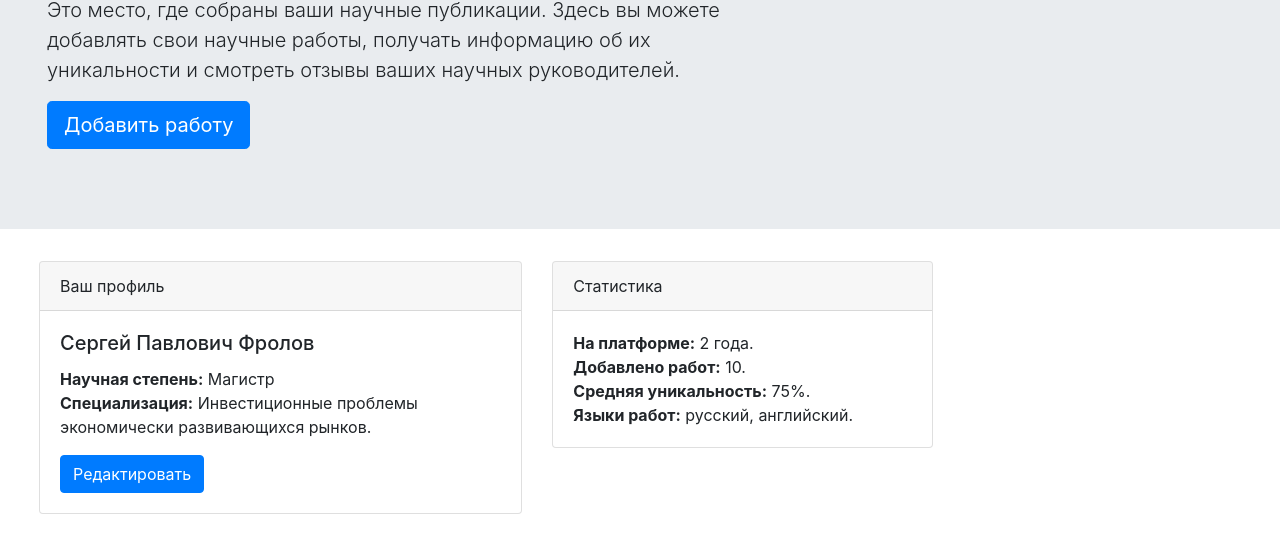
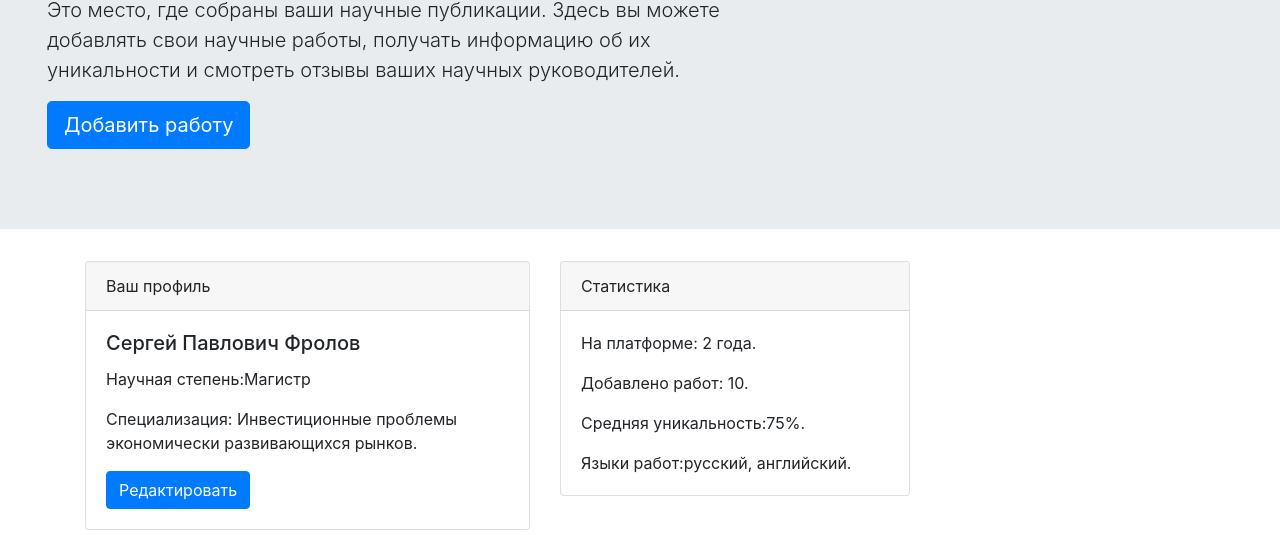
Before and after one commit to antonepifanov/Bootstrap_ex, a plain HTML site: page index.html in a window 1280 px wide. Shown: the part 200-735 px from the top of the page. Drawn offline with nearby package versions, Linux system fonts and the light colour scheme.

Commit message:
Секция карточек без стилей текста

```diff
--- a/index.html
+++ b/index.html
@@ -4,12 +4,12 @@
 	<meta charset="UTF-8">
 	<meta name="viewport" content="width=device-width, initial-scale=1, shrink-to-fit=no">
 	<title>Домашка Bootstrap</title>
-	<link rel="stylesheet" href="vendor/css/bootstrap.min.css">
+	<link rel="stylesheet" href="https://cdn.jsdelivr.net/npm/bootstrap@4.5.3/dist/css/bootstrap.min.css" integrity="sha384-TX8t27EcRE3e/ihU7zmQxVncDAy5uIKz4rEkgIXeMed4M0jlfIDPvg6uqKI2xXr2" crossorigin="anonymous">
   <link rel="stylesheet" type="text/css" href="style.css">
 </head>
 <body>
  <header>
-    <nav class="navbar navbar-expand-md navbar-dark bg-dark">
+    <nav class="navbar navbar-expand-sm navbar-dark bg-dark">
       <a class="navbar-brand" href="#">НЛК</a>
       <button class="navbar-toggler" type="button" data-toggle="collapse" data-target="#navbarText" aria-controls="navbarText" aria-expanded="false" aria-label="Toggle navigation">
         <span class="navbar-toggler-icon"></span>
@@ -44,38 +44,41 @@
       </div>
     </section>
   </header>
-  <main class="w-100  px-sm-4">
-    <div class="container-fluid   ">
-      <div class="row ">
-        <section class="col col-sm-7 col-md-5">
-          <div class="card mb-4">
+  <main>
+    <section class="prof-card">
+      <div class="container-sm container-lg container-xl">
+        <div class="row">
+          <div class="col-md-7 col-lg-5 w-100">
+            <div class="card">
               <div class="card-header">
                 Ваш профиль
               </div>
               <div class="card-body">
                 <h5 class="card-title">Сергей Павлович Фролов</h5>
-              <p class="card-text"><b>Научная степень:</b> Магистр<br><b>Специализация:</b> Инвестиционные проблемы экономически развивающихся рынков.</p>
+                <p class="card-text">Научная степень:Магистр</p>
+                <p class="card-text">Специализация: Инвестиционные проблемы экономически развивающихся рынков.</p>
                 <a href="#" class="btn btn-primary">Редактировать</a>
               </div>
             </div>
-        </section>
-        <section class="col col-sm-5 col-md-4">
-          <div class="card mb-4">
+          </div>
+          <section class="col-md-5 col-lg-4">
+            <div class="card">
               <div class="card-header">
                 Статистика
               </div>
               <div class="card-body">
-              <p class="card-text">
-              <b>На платформе:</b> 2 года.
-              <br><b>Добавлено работ:</b> 10.
-              <br><b>Средняя уникальность:</b> 75%.
-              <br><b>Языки работ:</b> русский, английский.</p>
+                <p class="card-text">На платформе: 2 года.</p>
+                <p class="card-text">Добавлено работ: 10.</p>
+                <p class="card-text">Средняя уникальность:75%.</p>
+                <p class="card-text">Языки работ:русский, английский.</p>
               </div>
             </div>
           </section>
         </div>
       </div>
-    <section class="col">
+    </section>
+
+      <!--<section class="col">
       <table class="table table-bordered table-responsive-sm ">
         <thead>
           <tr>
@@ -148,7 +151,7 @@
           </tr>
         </tbody>
       </table>
-  </section>
+    </section>-->
   </main>
   <footer>
     <p class="text-secondary  p-3 mt-5 mb-0" style="background: #F5F5F5;">© Научный личный кабинет. Все права защищены </p>
```
Also changed, not shown: style.css (line endings or trailing spaces). Lines whose indentation alone changed are shown as unchanged.
